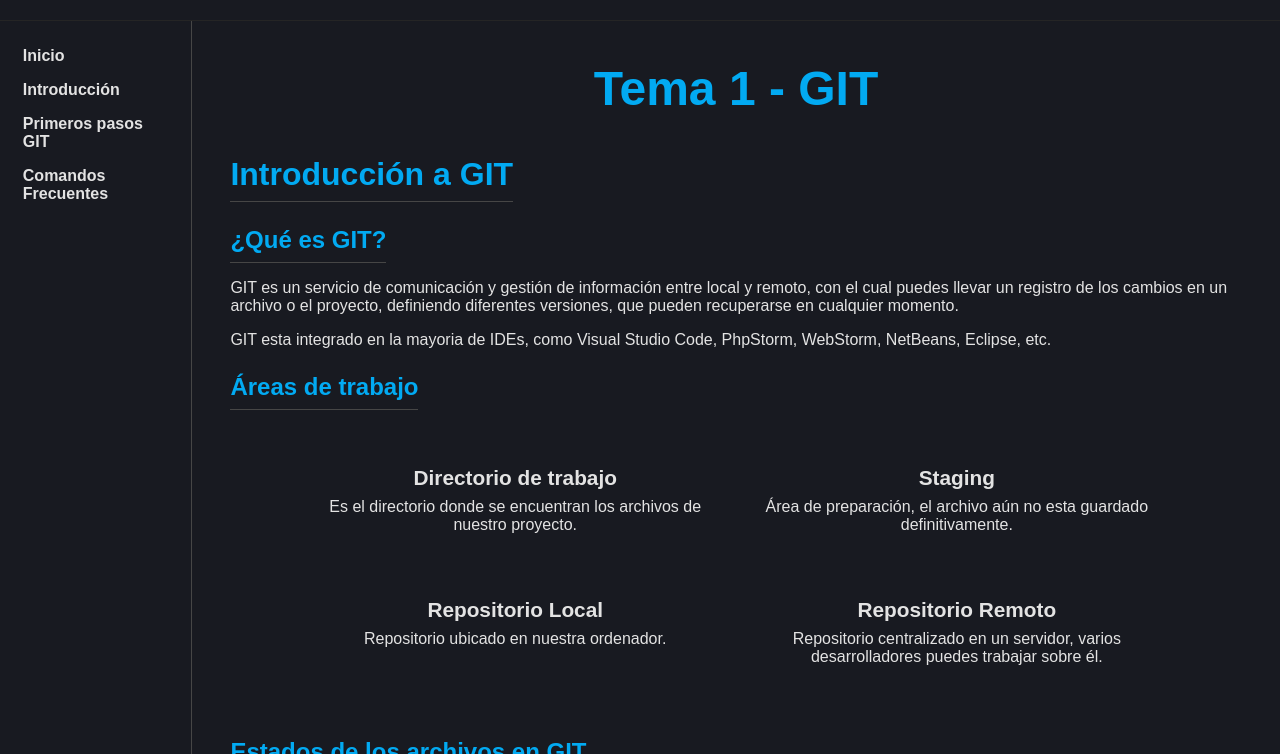
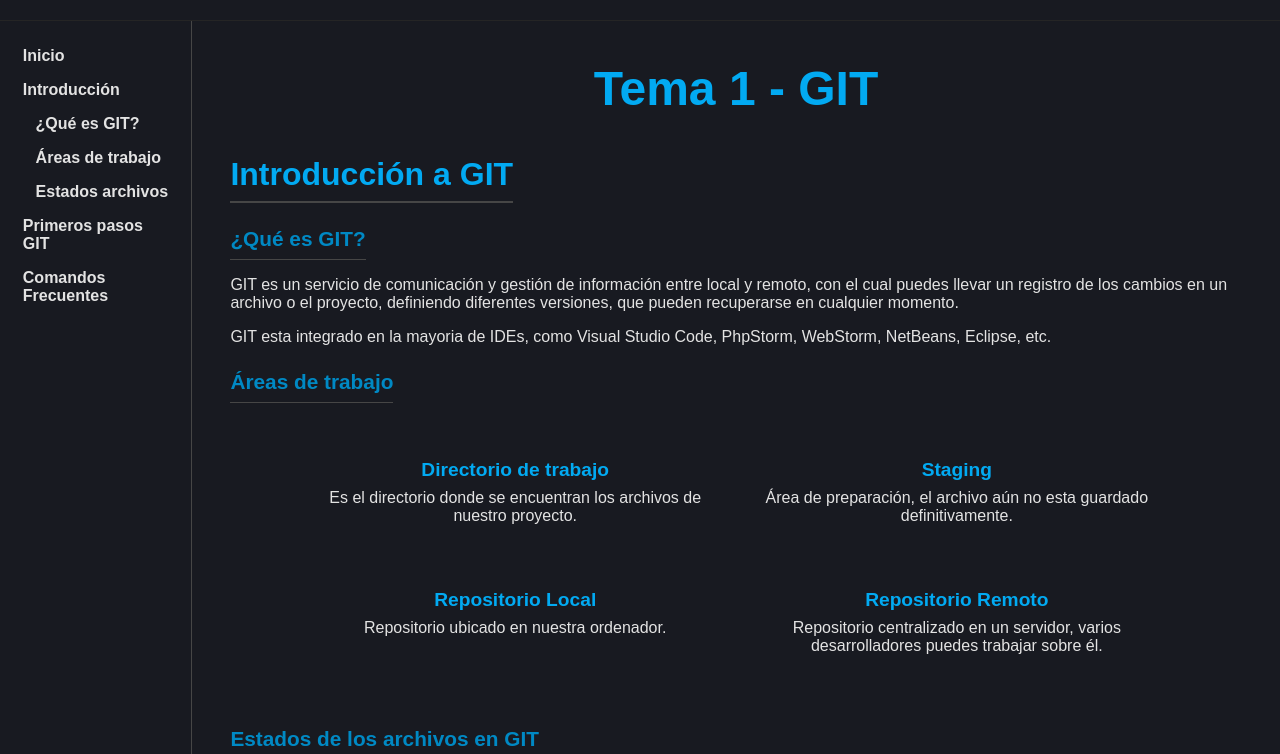
Before and after one commit to joseluisdelvall/2DAW-DiarioAprendizaje-DEAP, a plain HTML site: page html/t1.html in a window 1280 px wide. Shown: the part 46-800 px from the top of the page. Drawn offline with Linux system fonts and the light colour scheme.

Commit message:
Continuación de Primeros Pasos y modificacion de aside

```diff
--- a/html/t1.html
+++ b/html/t1.html
@@ -20,19 +20,24 @@
             <a href=""><img src="../img/lunaNoche.svg" alt=""></a>
         </header>
         <aside>
-            <ul>
-                <a href="#inicio"><li>Inicio</li></a>
-                <a href="#introduccion"><li>Introducción</li></a>
-                <a href="#primerospasos"><li>Primeros pasos GIT</li></a>
-                <a href="#comandosFrecuentes"><li>Comandos Frecuentes</li></a>
-            </ul>
+            <nav>
+                <a href="#inicio">Inicio</a>
+                <a href="#introduccion">Introducción</a>
+                <div>
+                    <a href="#qesgit">¿Qué es GIT?</a>
+                    <a href="#areaTrabajo">Áreas de trabajo</a>
+                    <a href="#estadoArchivos">Estados archivos</a>
+                </div>
+                <a href="#primerospasos">Primeros pasos GIT</a>
+                <a href="#comandosFrecuentes">Comandos Frecuentes</a>
+            </nav>
         </aside>
         <main>
             <h1 id="inicio">Tema 1 - GIT</h1>
             <section>
                 <h2 id="introduccion">Introducción a GIT</h2>
                 <article>
-                    <h3>¿Qué es GIT?</h3>
+                    <h3 id="qesgit">¿Qué es GIT?</h3>
                     <p>
                         GIT es un servicio de comunicación y gestión de información entre local y remoto,
                         con el cual puedes llevar un registro de los cambios en un archivo o el proyecto,
@@ -43,7 +48,7 @@
                     </p>
                 </article>
                 <article>
-                    <h3>Áreas de trabajo</h2>
+                    <h3 id="areaTrabajo">Áreas de trabajo</h2>
                     <div class="tarjetas dosCols">
                         <div>
                             <h4>Directorio de trabajo</h4>
@@ -72,7 +77,7 @@
                     </div>
                 </article>
                 <article>
-                    <h3>Estados de los archivos en GIT</h3>
+                    <h3 id="estadoArchivos">Estados de los archivos en GIT</h3>
                     <div id="estados" class="tarjetas cuatroCols">
                         <div>
                             <h4>Untracked</h4>
@@ -118,6 +123,17 @@
                     </p>
                     <div class="codigo">
                         <p>git branch -m main <span class="comentario">Renombrar rama para que coincida con GITHUB</span></p>
+                    </div>
+                </article>
+                <article>
+                    <h3>Marcar los archivos a GIT</h3>
+                    <p>
+                        Para marcar los archivos del directorio tenemos que hacer <b>git push</b>
+                    </p>
+                    <div class="codigo">
+                        <p>git add &lt;archivo&gt;</p>
+                        <p>git add .<span class="comentario">Añade todos los archivos</span></p>
+                        <p>git add *.html<span class="comentario">Añade todos los archivos con extensión .html</span></p>
                     </div>
                 </article>
                 <article>
--- a/style/style.css
+++ b/style/style.css
@@ -84,7 +84,7 @@ header > div {
     }
 }
 
-h1, h2, h3 {
+h1, h2, h3, h4 {
     color: #02aaf2;
     scroll-margin-top: 100px;
 }
@@ -101,13 +101,14 @@ h2 {
 }
 
 h3 {
+    color: #0089c4;
     margin: 1vh 0 1vh 0;
-    font-size: 1.5em;
+    font-size: 1.3em;
 }
 
 h4 {
     margin: 1vh 0 1vh 0;
-    font-size: 1.3em;
+    font-size: 1.2em;
 }
 
 .codigo {
@@ -255,25 +256,26 @@ h4 {
     }
 }
 
-.gridLayout > aside > ul {
-    list-style: none;
+.gridLayout > aside > nav {
     position: sticky;
     top: 85px;
 }
 
-.gridLayout > aside > ul > a {
+.gridLayout > aside > nav a {
     text-decoration: none;
+    padding: 1vh 1vw;
+    border-radius: 5px;
+    display: block;
 }
 
-.gridLayout > aside > ul > a > li {
-    padding: 1vh 1vw;
-    border-radius: 5px;
-}
-
-.gridLayout > aside > ul > a > li:hover {
+.gridLayout > aside > nav a:hover {
     color: #02aaf2;
     background-color: #272a35;
     transition: .3s;
+}
+
+.gridLayout > aside > nav > div {
+    margin-left: 1vw;
 }
 
 /* --------------------- MAIN --------------------- */
@@ -285,9 +287,16 @@ h4 {
 
 .gridLayout > main > section > h2, .gridLayout > main > section > article > h3 {
     margin: 3vh 0 0 0;
-    border-bottom: 1px solid #464646;
     padding-bottom: 1vh;
     width: fit-content;
+}
+
+.gridLayout > main > section > h2{
+    border-bottom: 2px solid #464646;
+}
+
+.gridLayout > main > section > article > h3 {
+    border-bottom: 1px solid #464646;
 }
 
 .gridLayout > main > section > article > p {
```
